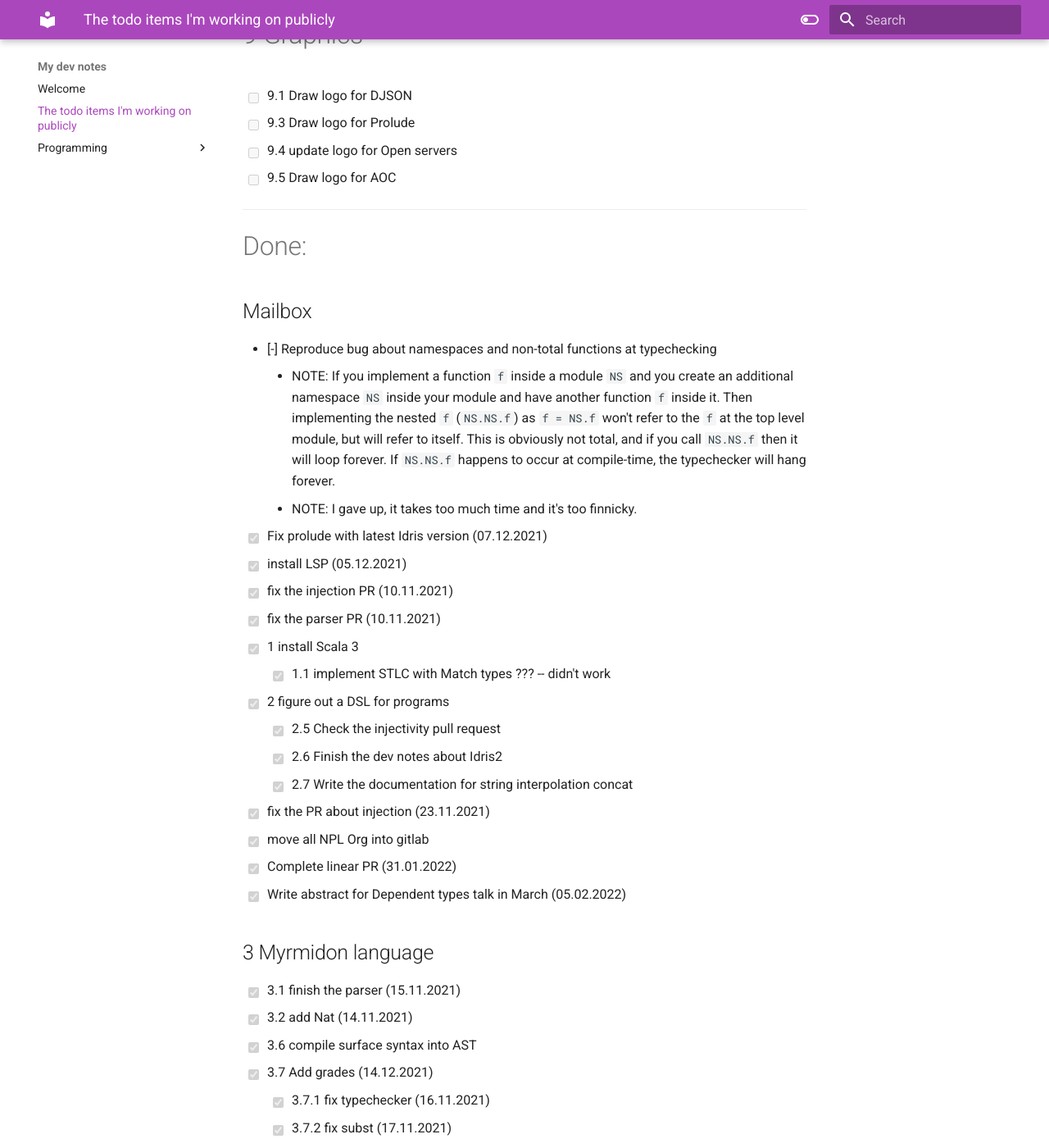
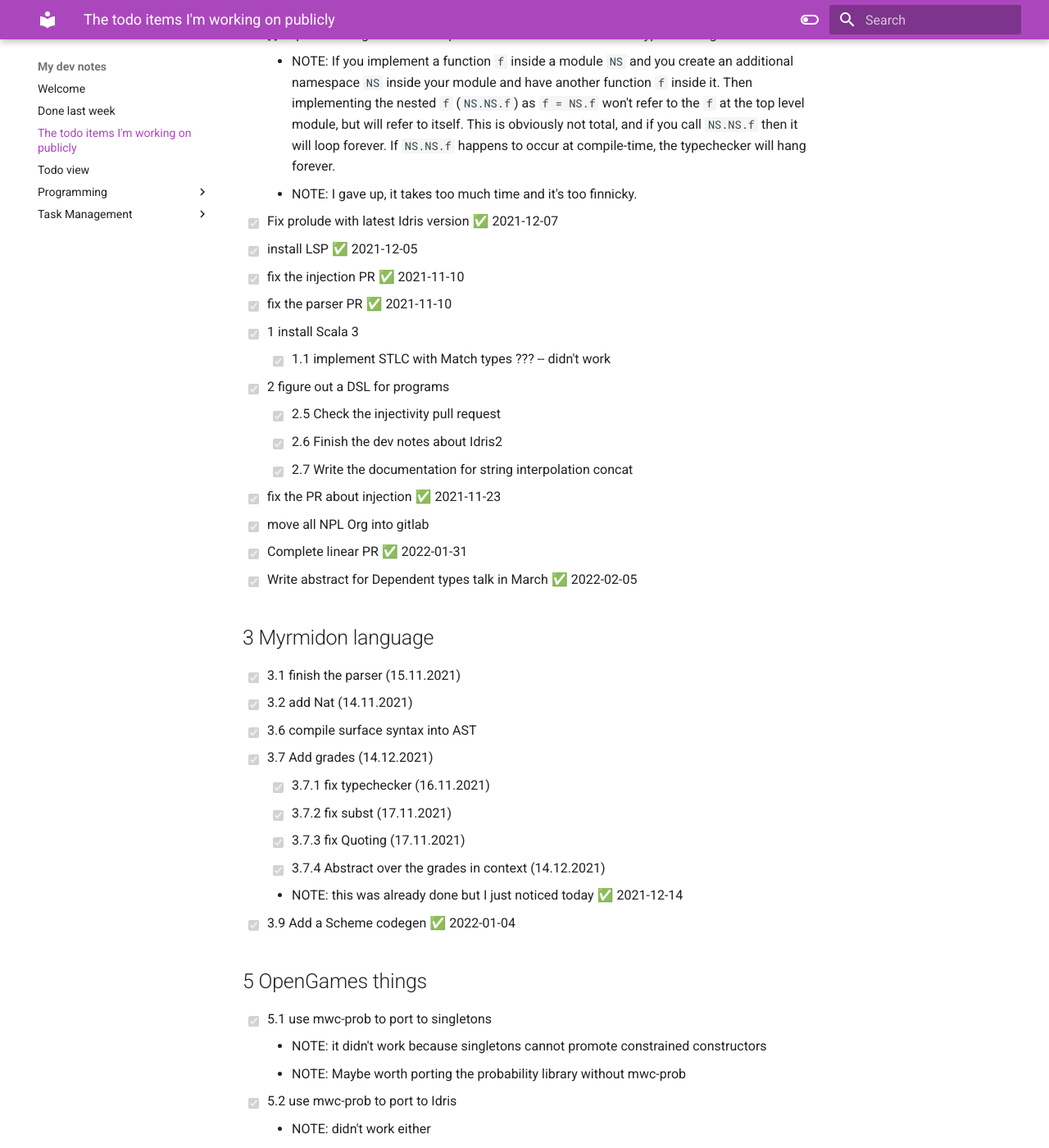
Before and after one commit to andrevidela/dev-notes, an MkDocs documentation site: the page built from docs/TASKS.md, in a window 1280 px wide and 1400 px high, scrolled down 4046 px. Shown: the whole window at 82% size. Built offline with MkDocs 1.6.1 and Material for MkDocs 9.7.7, drawn with Linux system fonts in a browser that asks for light colours; some of the changed text lies outside the part shown.

Commit message:
move tasks around

````diff
--- /dev/null
+++ b/docs/Done last week.md
@@ -0,0 +1,4 @@
+```tasks
+done after last week
+hide edit button
+```
--- a/docs/TASKS.md
+++ b/docs/TASKS.md
@@ -53,7 +44,7 @@
       - NOTE: types of the block are the boundary of the lens, the states are the products of the state of the lines
     - [ ] 5.3.7 update the scheme support file to return either rather than Maybe
   - [ ] 5.5 Write installation instructions for the haskell version
-  - [ ] 5.6 /!\ Test the parser in the refactored version
+  - [ ] 5.6 Test the parser in the refactored version ⏫
      - [ ] 5.6.1 port the code from vlad
        NOTE:
        - change all the decision operators to use the ones from philips code (the kleisli stuff)
@@ -62,14 +53,14 @@
     - [ ] 5.7.1 Draft chapters
     - [ ] 5.7.2 Write about scope checking
   - [ ] 5.8 Move updated project into original repository
-  - [ ] 5.9 /!\ implement typed population without implementation
+  - [x] 5.9 /!\ implement typed population without implementation ✅ 2022-02-03
 
 ## 6 Open-Servers
-  - [ ] 6.2 /!\ fix the Servant DSL
+  - [ ] 6.2 fix the Servant DSL ⏫
     - NOTE: After the changes to the core, the Servant examples won't work anymore
   - [ ] 6.5 try out idris-server http server project
-    - [x] 6.5.1 run locally -- doesn't work (10.11.2021)
-    - [x] 6.5.2 Perform the suggested fixes from discord (11.11.2021)
+    - [x] 6.5.1 run locally -- doesn't work ✅ 2021-11-10
+    - [x] 6.5.2 Perform the suggested fixes from discord ✅ 2021-11-11
       - NOTE: didn't work, missing module: TyTTP.Support.Promise
     - [ ] 6.5.2' Perform the suggested fixes from discord
       - NOTE: Updated info from package author, need to try again!
@@ -89,7 +80,7 @@
       parsing functions
   - [ ] 6.11 Take a look at Matteo's draft of the paper
   - [ ] 6.12 Allow dependent endpoints
-  - [ ] 6.13 Tensor in the DSL
+  - [ ] 6.13 Tensor in the DSL ⏫
 
 # 7 Data generic programming
   - [ ] 7.3 write the blog post about CFT
@@ -135,20 +126,20 @@
         forever. If `NS.NS.f` happens to occur at compile-time, the typechecker will
         hang forever.
       - NOTE: I gave up, it takes too much time and it's too finnicky.
-  - [x] Fix prolude with latest Idris version (07.12.2021)
-  - [x] install LSP (05.12.2021)
-  - [x] fix the injection PR (10.11.2021)
-  - [x] fix the parser PR (10.11.2021)
+  - [x] Fix prolude with latest Idris version ✅ 2021-12-07
+  - [x] install LSP ✅ 2021-12-05
+  - [x] fix the injection PR ✅ 2021-11-10
+  - [x] fix the parser PR ✅ 2021-11-10
   - [x] 1 install Scala 3
     - [x] 1.1 implement STLC with Match types ??? -- didn't work
   - [x] 2 figure out a DSL for programs
     - [x] 2.5 Check the injectivity pull request
     - [x] 2.6 Finish the dev notes about Idris2
     - [x] 2.7 Write the documentation for string interpolation concat
-  - [x] fix the PR about injection (23.11.2021)
+  - [x] fix the PR about injection ✅ 2021-11-23
   - [x] move all NPL Org into gitlab
-  - [x] Complete linear PR (31.01.2022)
-  - [x] Write abstract for Dependent types talk in March (05.02.2022)
+  - [x] Complete linear PR ✅ 2022-01-31
+  - [x] Write abstract for Dependent types talk in March ✅ 2022-02-05
 
 
 ## 3 Myrmidon language
@@ -160,8 +151,8 @@
     - [x] 3.7.2 fix subst  (17.11.2021)
     - [x] 3.7.3 fix Quoting  (17.11.2021)
     - [x] 3.7.4 Abstract over the grades in context (14.12.2021)
-      - NOTE: this was already done but I just noticed today (14.12.2021)
-  - [x] 3.9 Add a Scheme codegen (04.01.2022)
+      - NOTE: this was already done but I just noticed today ✅ 2021-12-14
+  - [x] 3.9 Add a Scheme codegen ✅ 2022-01-04
 
 ## 5 OpenGames things
   - [x] 5.1 use mwc-prob to port to singletons
````
Also changed, not shown: other parts of docs/TASKS.md (+1 -10 lines), docs/Task Management/Mailbox.md (added, +10 -0 lines), docs/Todo view.md (added, +43 -0 lines).
